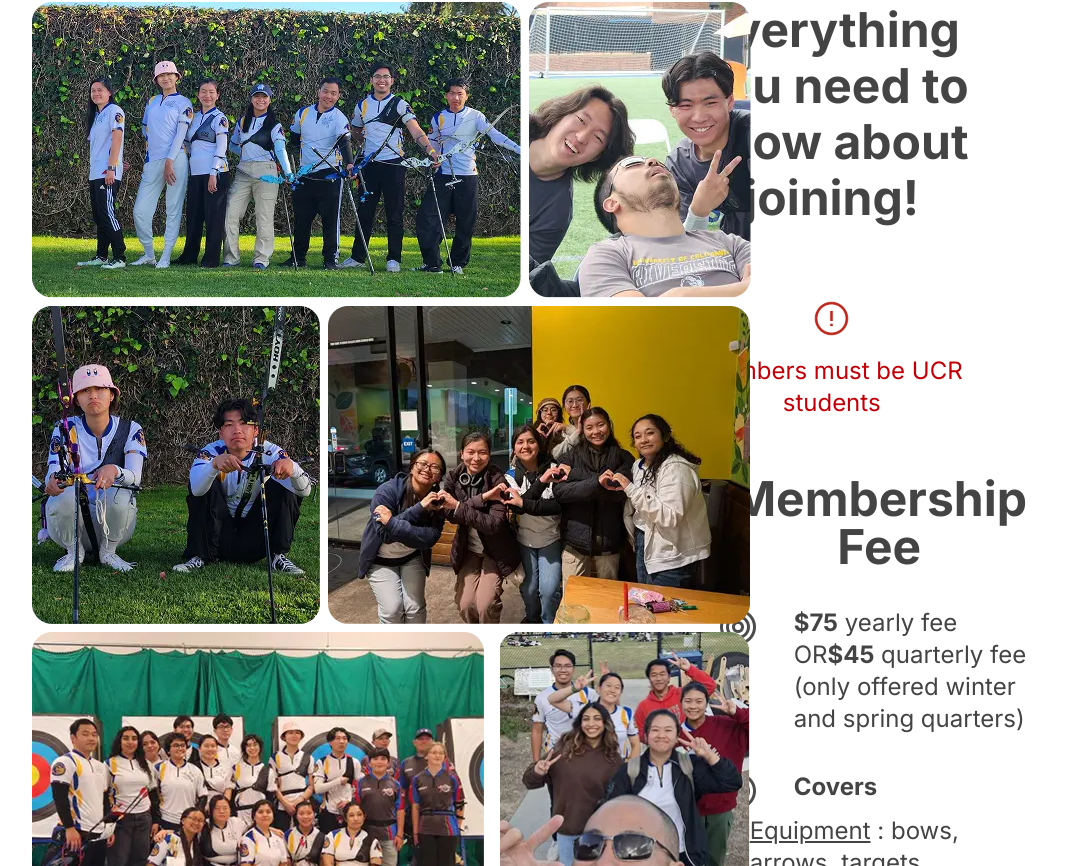
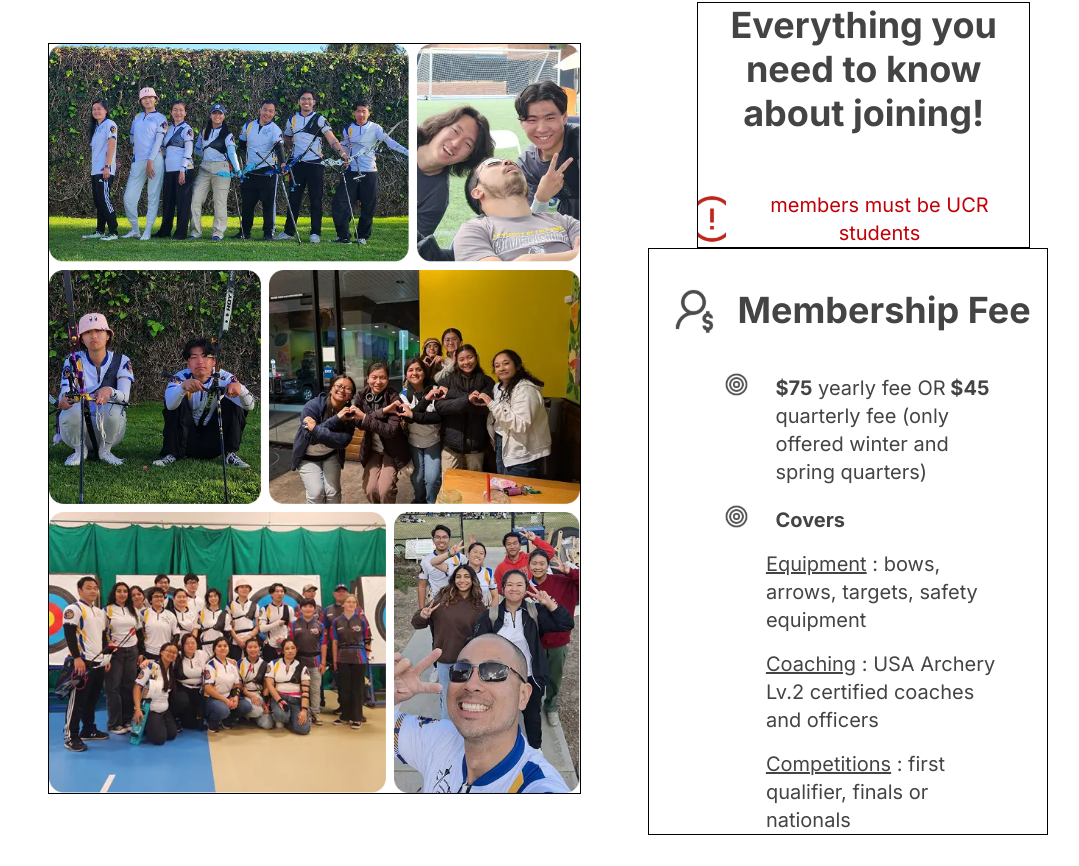
Before and after one commit to acm-ucr/archery-website, a Next.js app: page /join in a window 1280 px wide. Shown: the part 654-1520 px from the top of the page, without its empty margins (75-1154 px from the left). Built offline with nearby package versions, Linux system fonts and the light colour scheme.

Commit message:
Added past changes

```diff
--- a/src/components/join/gallery.tsx
+++ b/src/components/join/gallery.tsx
@@ -7,39 +7,41 @@ import { Feeinfo } from "@/data/feeinfo";
 
 const Gallery = () => {
   return (
-    <div className="mt-40 grid w-5/6 grid-cols-2 justify-self-center">
-      <div className="col-start-2 row-start-1 mb-6 flex w-5/8 flex-col items-center justify-end gap-4 justify-self-center text-center">
-        <p className="text-archery-grey-400 mb-6 text-5xl leading-14 font-bold">
+    <div className="gap-6 md:gap-0 xl:mt-40 flex flex-col items-center md:ml-8 justify-self-center md:grid md:w-5/6 md:grid-cols-2">
+      <div className="border-1 flex flex-col md:ml-8 items-center xl:gap-2 justify-self-center text-center md:col-start-2 md:row-start-1 w-3/4 md:w-2/3 xl:w-5/8">
+        <p className="text-archery-grey-400 text-2xl xl:mb-6 xl:text-4xl xl:leading-11 font-bold">
           Everything you need to know about joining!
         </p>
-        <Image src={Warning} alt="Warning" className="mt-8 object-cover" />
-        <p className="text-2xl text-red-700">members must be UCR students</p>
+        <div className="justify-center flex gap-1 mt-4 xl:mt-6">
+          <Image src={Warning} alt="Warning" className="w-1/16 xl:w-1/12 object-cover" />
+          <p className="text-xs xl:text-xl text-red-700">members must be UCR students</p>
+        </div>
       </div>
-      <div className="row-span-2 row-start-1">
+      <div className="border-1 md:row-span-2 md:row-start-1 place-item-center">
         <GalleryGrid />
       </div>
-      <div className="col-start-2 row-span-1 row-start-2 w-3/4 flex-col justify-self-center text-center">
-        <div className="my-8 flex items-center justify-center gap-4">
+      <div className="border-1 md:w-8/9 xl:w-3/4 flex-col items-center justify-self-center text-center md:col-start-2 md:row-span-1 md:row-start-2">
+        <div className="xl:my-8 md:my-4 flex items-center justify-center gap-2 xl:gap-4">
           <Image
             src={SalaryMan}
             alt="Membership Fee"
-            className="justify-self-center object-cover"
+            className="justify-self-center w-1/7 object-cover"
           />
-          <p className="text-archery-grey-400 text-5xl font-bold">
+          <p className="text-archery-grey-400 xl:text-4xl text-2xl font-bold">
             Membership Fee
           </p>
         </div>
-        <div className="flex w-7/8 flex-col gap-8 justify-self-end">
+        <div className="flex w-7/8 flex-col gap-2 xl:gap-4 justify-self-end">
           <div className="flex items-start">
             <Image
               src={Target}
               alt="Bullet Point 1"
-              className="mx-8 w-12 object-cover"
+              className="mx-4 xl:mx-6 w-1/16 xl:w-1/12 object-cover"
             />
-            <p className="text-archery-grey-400 mt-1 w-2/3 text-start text-2xl">
+            <p className="text-archery-grey-400 xl:mt-1 w-2/3 text-start text-xs xl:text-xl">
               {" "}
               <span className="font-bold">$75</span> yearly fee OR
-              <span className="font-bold">$45</span> quarterly fee (only offered
+              <span className="font-bold"> $45</span> quarterly fee (only offered
               winter and spring quarters)
             </p>
           </div>
@@ -47,16 +49,16 @@ const Gallery = () => {
             <Image
               src={Target}
               alt="Bullet Point 2"
-              className="mx-8 w-12 object-cover"
+              className="mx-4 xl:mx-6 w-1/16 xl:w-1/12 object-cover"
             />
-            <p className="text-archery-grey-400 mt-1 text-2xl font-bold">
+            <p className="text-archery-grey-400 xl:mt-1 xl:text-xl text-xs font-bold">
               Covers
             </p>
           </div>
         </div>
-        <div className="mr-8 flex w-5/8 flex-col gap-6 justify-self-end text-start">
+        <div className="xl:mr-8 xl:mt-4 flex w-5/8 flex-col gap-2 xl:gap-4 justify-self-center xl:justify-self-end text-start">
           {Feeinfo.map(({ title, descriptions }, index) => (
-            <p key={index} className="text-archery-grey-400 text-2xl">
+            <p key={index} className="text-archery-grey-400 xl:text-xl text-xs">
               <span className="underline">{title}</span>
               {descriptions}
             </p>
--- a/src/components/join/galleryGrid.tsx
+++ b/src/components/join/galleryGrid.tsx
@@ -1,4 +1,4 @@
-import Image from "next/image";
+import Image, { StaticImageData } from "next/image";
 import topLeft from "@/public/gallery_topleft.webp";
 import midLeft from "@/public/gallery_midleft.webp";
 import bottomLeft from "@/public/gallery_bottomleft.webp";
@@ -6,45 +6,47 @@ import topRight from "@/public/gallery_topright.webp";
 import midRight from "@/public/gallery_midright.webp";
 import bottomRight from "@/public/gallery_bottomright.webp";
 
+interface imageInfo {
+  imageL: StaticImageData;
+  imageR: StaticImageData;
+}
+
+const ImageProp: imageInfo[] = [
+  {
+    imageL: topLeft,
+    imageR: topRight,
+  },
+  {
+    imageL: midLeft,
+    imageR: midRight,
+  },
+  {
+    imageL: bottomLeft,
+    imageR: bottomRight,
+  },
+];
+
 const GalleryGrid = () => {
   return (
     <div className="relative flex flex-col items-center gap-2">
-      <div className="flex gap-2">
+      {ImageProp.map(({ imageL, imageR }, index) => (
+        <div key={index} className="flex gap-2">
+          <div className="relative">
             <Image
-          src={topLeft}
-          alt="Picture of Archery Club Members"
-          className="object-cover"
-        />
-        <Image
-          src={topRight}
+              src={imageL}
               alt="Picture of Archery Club Members"
               className="object-cover"
             />
           </div>
-      <div className="flex gap-2">
+          <div className="relative">
             <Image
-          src={midLeft}
-          alt="Picture of Archery Club Members"
-          className="object-cover"
-        />
-        <Image
-          src={midRight}
+              src={imageR}
               alt="Picture of Archery Club Members"
               className="object-cover"
             />
           </div>
-      <div className="flex gap-2">
-        <Image
-          src={bottomLeft}
-          alt="Picture of Archery Club Members"
-          className="object-cover"
-        />
-        <Image
-          src={bottomRight}
-          alt="Picture of Archery Club Members"
-          className="ml-2 object-cover"
-        />
         </div>
+      ))}
     </div>
   );
 };
```
Lines whose indentation alone changed are shown as unchanged.
